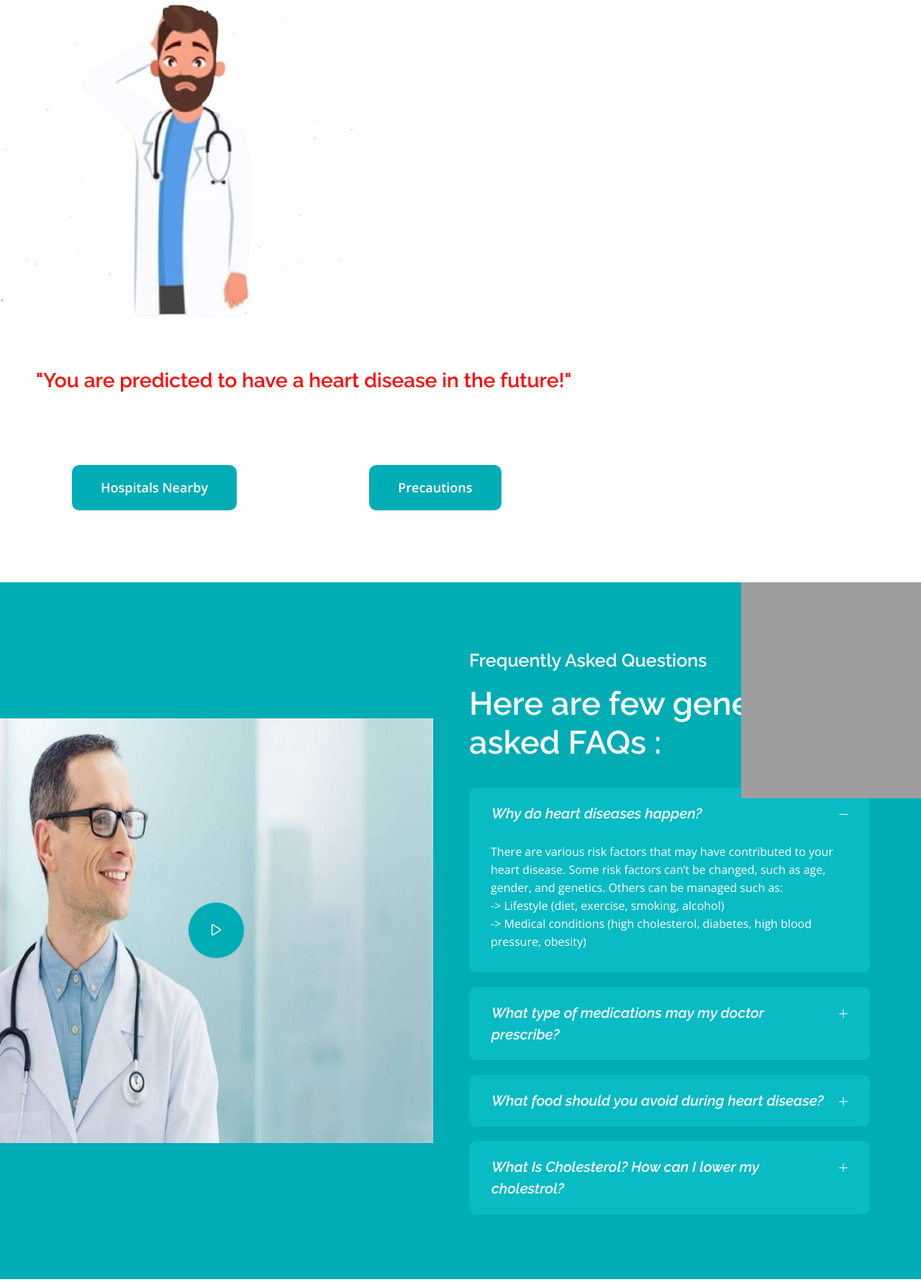
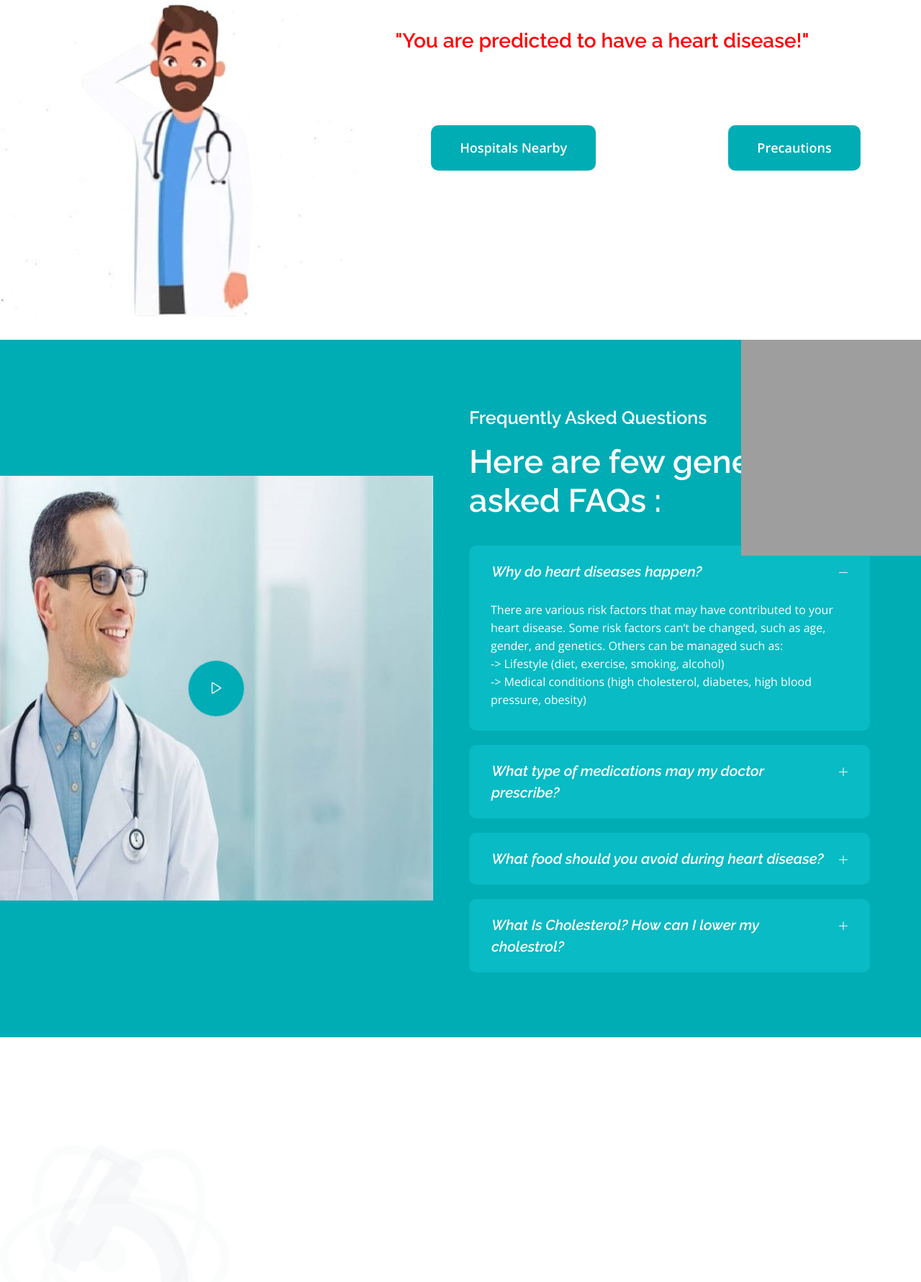
Before and after one commit to avicoomar/HeartX-App, a Flask app: template templates/result_yes.html in a window 1280 px wide. Shown: the part 141-1922 px from the top of the page at 72% size. Run offline with Flask 2, Linux system fonts and the light colour scheme; the template is opened without the code that fills it, so the values that code supplies are empty; parts of the project's set-up code (start-up, migrations or seed data) failed here and were passed over; grey boxes are pictures that could not be loaded.

Commit message:
Update result_yes.html

```diff
--- a/templates/result_yes.html
+++ b/templates/result_yes.html
@@ -141,7 +141,7 @@
     <img src="static/img/result/sad1-doct.jpg" alt="img"/>
 </div>
 <div style="display:inline-block;">
-<h3 style="color: red;padding-left: 50px;padding-top: 40px">"You are predicted to have a heart disease in the future!"</h3>
+<h3 style="color: red;padding-left: 50px;padding-top: 40px">"You are predicted to have a heart disease!"</h3>
 
 						<a href="http://google.com/search?q=hospitals+nearby" target="_blank">
 
```
